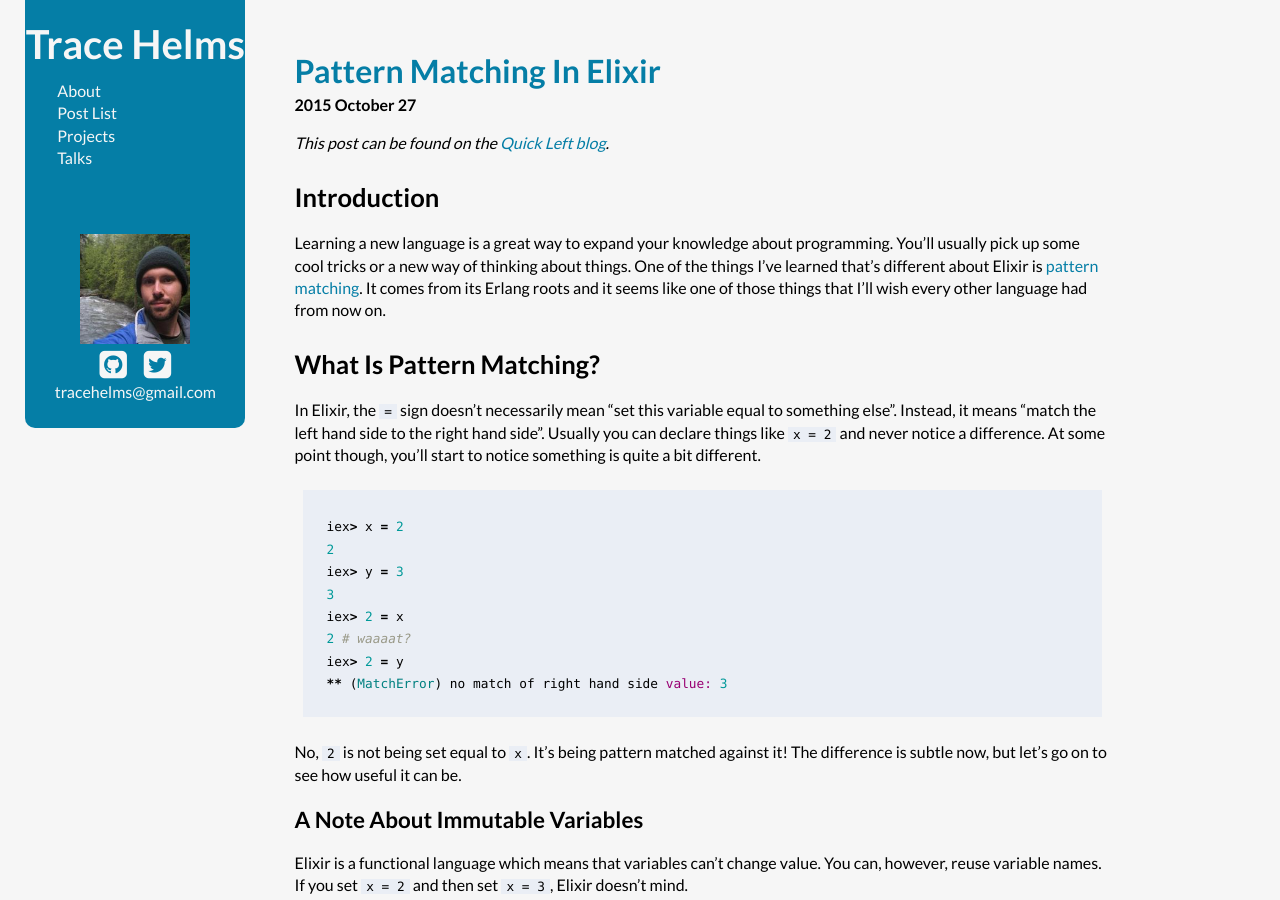
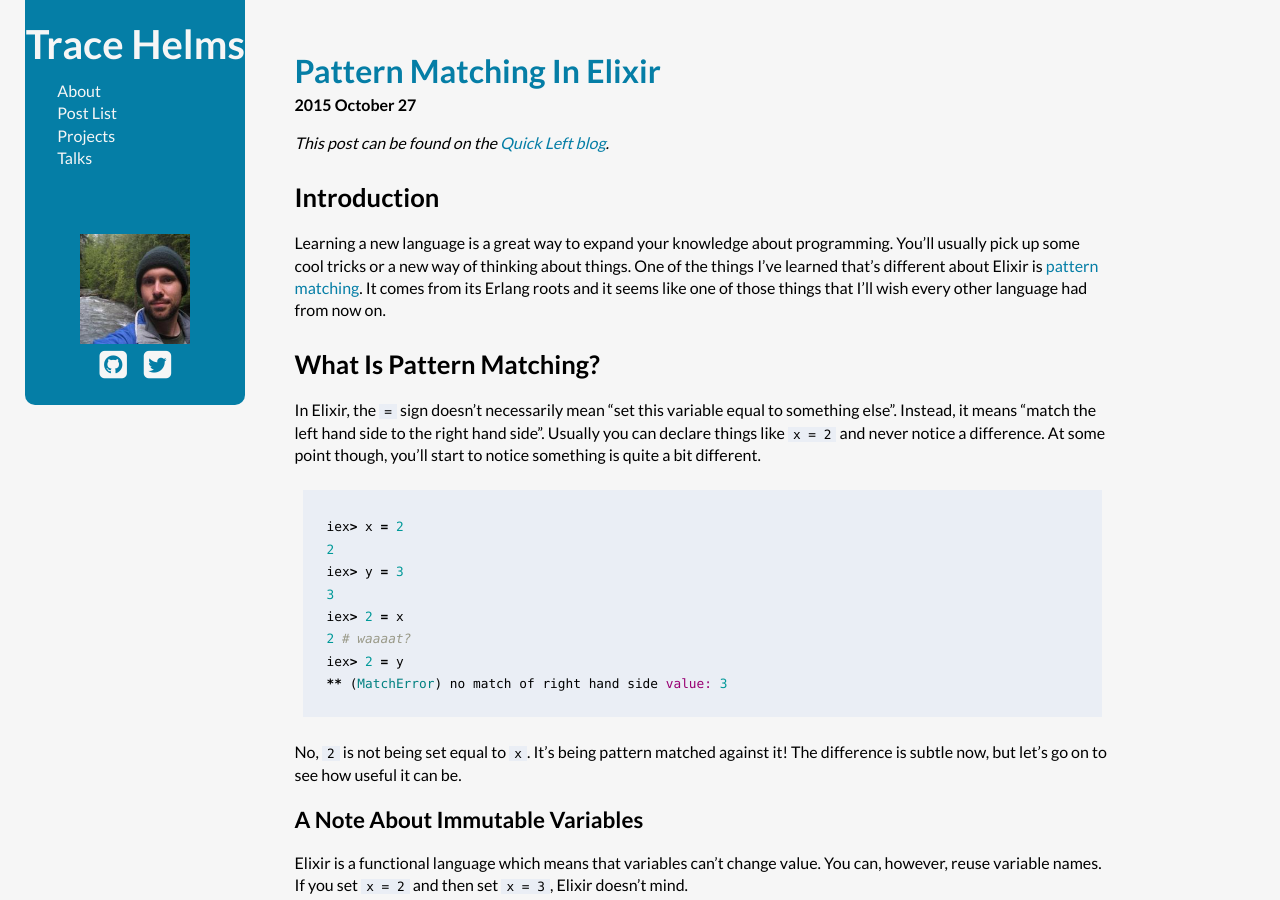
Before and after one commit to tracehelms/tracehelms.github.io, a Jekyll site: the page built from index.html, in a window 1280 px wide and 900 px high. Built offline with Jekyll 4.4.1, drawn with Linux system fonts in a browser that asks for light colours; nearby versions of some CDN libraries; Markdown is read by kramdown in place of the engine named in the settings; comment, search, counter and statistics services are not loaded.

Commit message:
remove email

```diff
--- a/_includes/header.html
+++ b/_includes/header.html
@@ -16,7 +16,6 @@
             <a href="http://github.com/tracehelms" target="_blank"><i class="fa fa-github-square fa-2x fa-fw"></i></a>
             <a href="http://twitter.com/tracehelms" target="_blank"><i class="fa fa-twitter-square fa-2x fa-fw"></i></a>
           </li>
-          <li><a href="mailto:tracehelms@gmail.com">tracehelms@gmail.com</a></li>
         </div>
       </ul>
     </nav>
```
